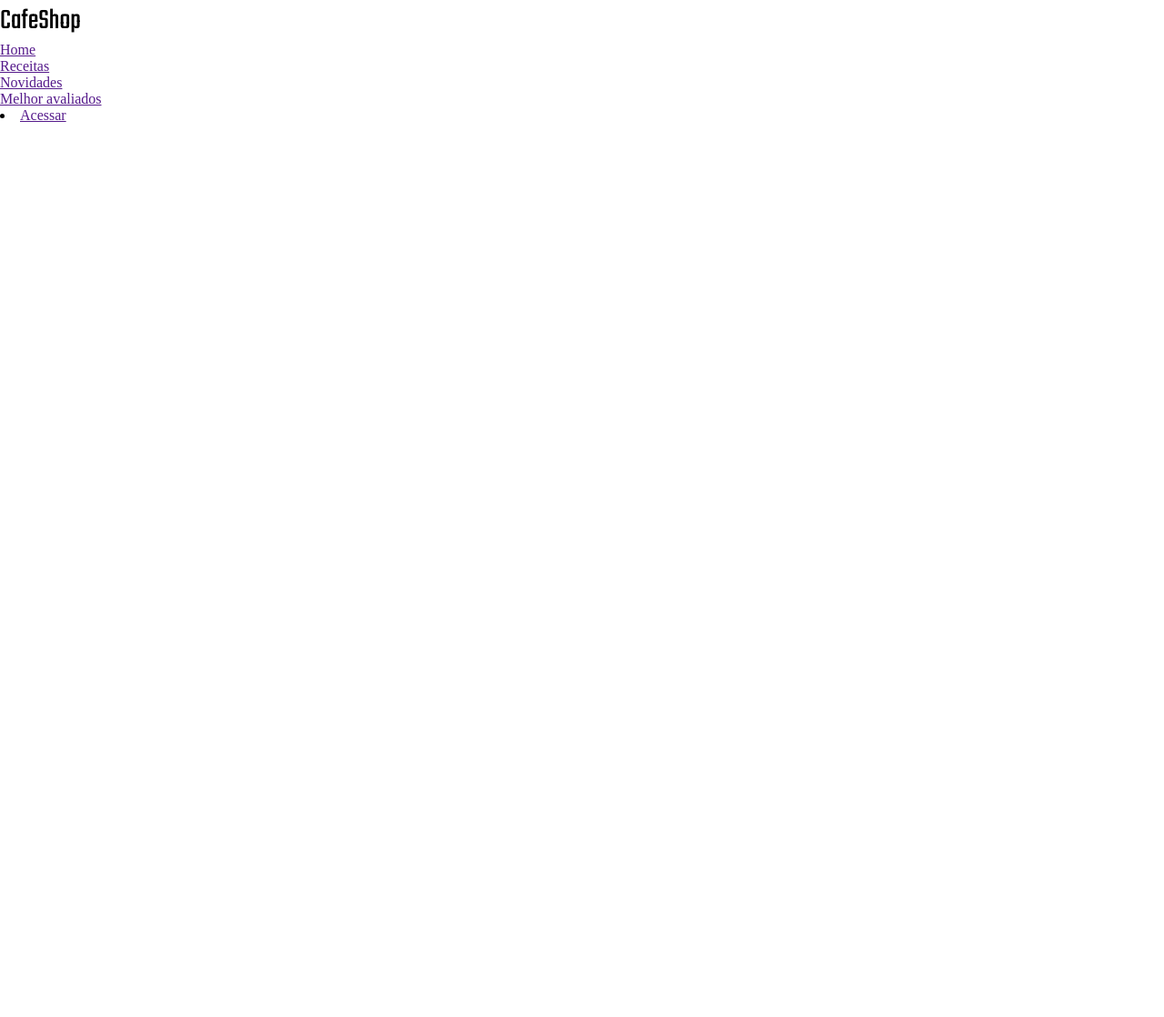
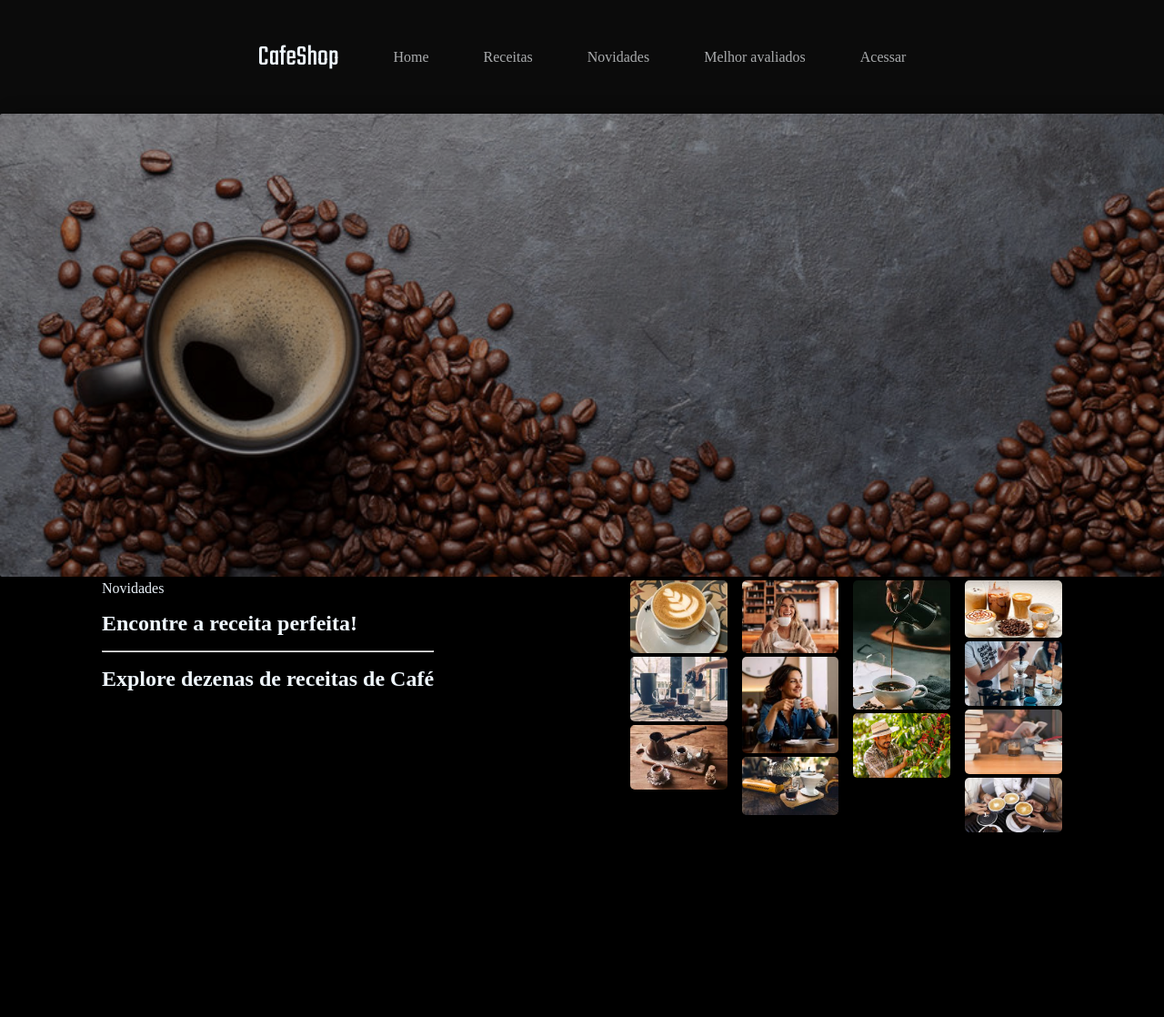
Before and after one commit to GabrielaSpegiorin/aulas_lima, a plain HTML site: page atividades/exe09_cafeteria/index.html in a window 1280 px wide. Shown: the whole page at 91% size. Before the commit the page ends 800 px from the top, so only its background shows below. Drawn offline with Linux system fonts and the light colour scheme.

Commit message:
09_receita

```diff
--- a/atividades/exe09_cafeteria/css/styles.css
+++ b/atividades/exe09_cafeteria/css/styles.css
@@ -5,9 +5,74 @@
     /*Assegura que padding e margin sejam incluidos nas dimenções totais do elemento*/
     box-sizing: border-box;
 }
+html{
+    color: aliceblue;
+    background-color: black;
+}
 
 .logo{
     font-family: Teko;
     font-size: 2rem;
 
 }
+
+.alinhar-itens-centro{
+    display: flex;
+    flex-direction: row;
+    /*Distribui os itens com espaço ao redor deles*/
+    height: 125px;
+    align-items: center;
+    background-color: rgb(11, 11, 11);
+    justify-content: center;
+    gap: 60px;
+    text-align: center;
+    color: aliceblue;
+    margin: auto;
+   }
+
+
+a{
+    text-decoration: none;
+    color: rgb(170, 172, 174);
+}
+
+.banner-cafe{
+   max-width: 100%;
+   margin: 0 auto ;
+}
+
+.banner-cafe> img {
+    width: 100%;
+    box-shadow: 10px 0px 20px rgba(0,0,0,0.5);
+    border-radius: 2px;
+    opacity:0.7;
+}
+
+.banner-novidades{
+    max-width: 1120px;
+    height: 60vh;
+    margin: auto;
+    padding: 0rem 2rem;
+    gap: 6rem;
+    display:flex;
+    justify-content: space-between;
+}
+
+.banner-conteudo{
+    /* Organizamos o conteudo em coluna*/
+    display: flex;
+    flex-direction: column;
+    gap:1rem;
+}
+
+.banner-imagens{
+    /*Definir largura máxima*/
+    max-width: 45%;
+    /* Exibir as imagens em 4 colunas*/
+    column-count: 4;
+}
+
+.banner-imagens > figure > img{
+    width: 100%;
+    border-radius: 5px;
+}
--- a/atividades/exe09_cafeteria/index.html
+++ b/atividades/exe09_cafeteria/index.html
@@ -9,16 +9,52 @@
 <body>
     <header>
         <nav>
-            <span class="logo">CafeShop</span>
-            <ul class="Menu">
-                <li><a href="">Home</a></li>
-                <li><a href="">Receitas</a></li>
-                <li><a href="">Novidades</a></li>
-                <li><a href="">Melhor avaliados</a></li>
-            </ul>
-                <li><a href="">Acessar</a></li>
-            </ul>
+            <section class="alinhar-itens-centro">
+             <span class="logo">CafeShop</span>
+            <a href="">Home</a>
+                <a href="">Receitas</a>
+                <a href="">Novidades</a>
+                <a href="">Melhor avaliados</a>
+                <a href="">Acessar</a>
+
+        </section>
         </nav>
     </header>
+
+        <main>
+            <figure class="banner-cafe">
+                <img src="./img/cafe.jpg" alt="">
+            </figure>
+
+            <section class="banner-novidades">
+                <header class="banner-conteudo">
+                    <span>Novidades</span>
+                    <h1>Encontre a receita perfeita!</h1>
+                    <hr>
+                    <h2>Explore dezenas de receitas de Café</h2>
+                </header>
+
+                <div class="banner-imagens">
+                    <figure><img src="./img/cafe-1.png" alt=""></figure>
+                    <figure><img src="./img/cafe-2.png" alt=""></figure>
+                    <figure><img src="./img/cafe-3.png" alt=""></figure>
+                    <figure><img src="./img/cafe-4.png" alt=""></figure>
+                    <figure><img src="./img/cafe-5.png" alt=""></figure>
+                    <figure><img src="./img/cafe-6.png" alt=""></figure>
+                    <figure><img src="./img/cafe-7.png" alt=""></figure>
+                    <figure><img src="./img/cafe-8.png" alt=""></figure>
+                    <figure><img src="./img/cafe-9.png" alt=""></figure>
+                    <figure><img src="./img/cafe-10.png" alt=""></figure>
+                    <figure><img src="./img/cafe-11.png" alt=""></figure>
+                    <figure><img src="./img/cafe-12.png" alt=""></figure>
+
+
+
+                </div>
+
+            </section>
+
+        </main>
+
 </body>
 </html>
```
Also changed, not shown: atividades/exe09_cafeteria/img/cafe-1.png (added), atividades/exe09_cafeteria/img/cafe-10.png (added), atividades/exe09_cafeteria/img/cafe-11.png (added), atividades/exe09_cafeteria/img/cafe-12.png (added), atividades/exe09_cafeteria/img/cafe-2.png (added), atividades/exe09_cafeteria/img/cafe-3.png (added), atividades/exe09_cafeteria/img/cafe-4.png (added), atividades/exe09_cafeteria/img/cafe-5.png (added), atividades/exe09_cafeteria/img/cafe-6.png (added), atividades/exe09_cafeteria/img/cafe-7.png (added), atividades/exe09_cafeteria/img/cafe-8.png (added), atividades/exe09_cafeteria/img/cafe-9.png (added), atividades/exe09_cafeteria/img/cafe.jpg (added), css/estilo_flexbox.css (line endings or trailing spaces).
